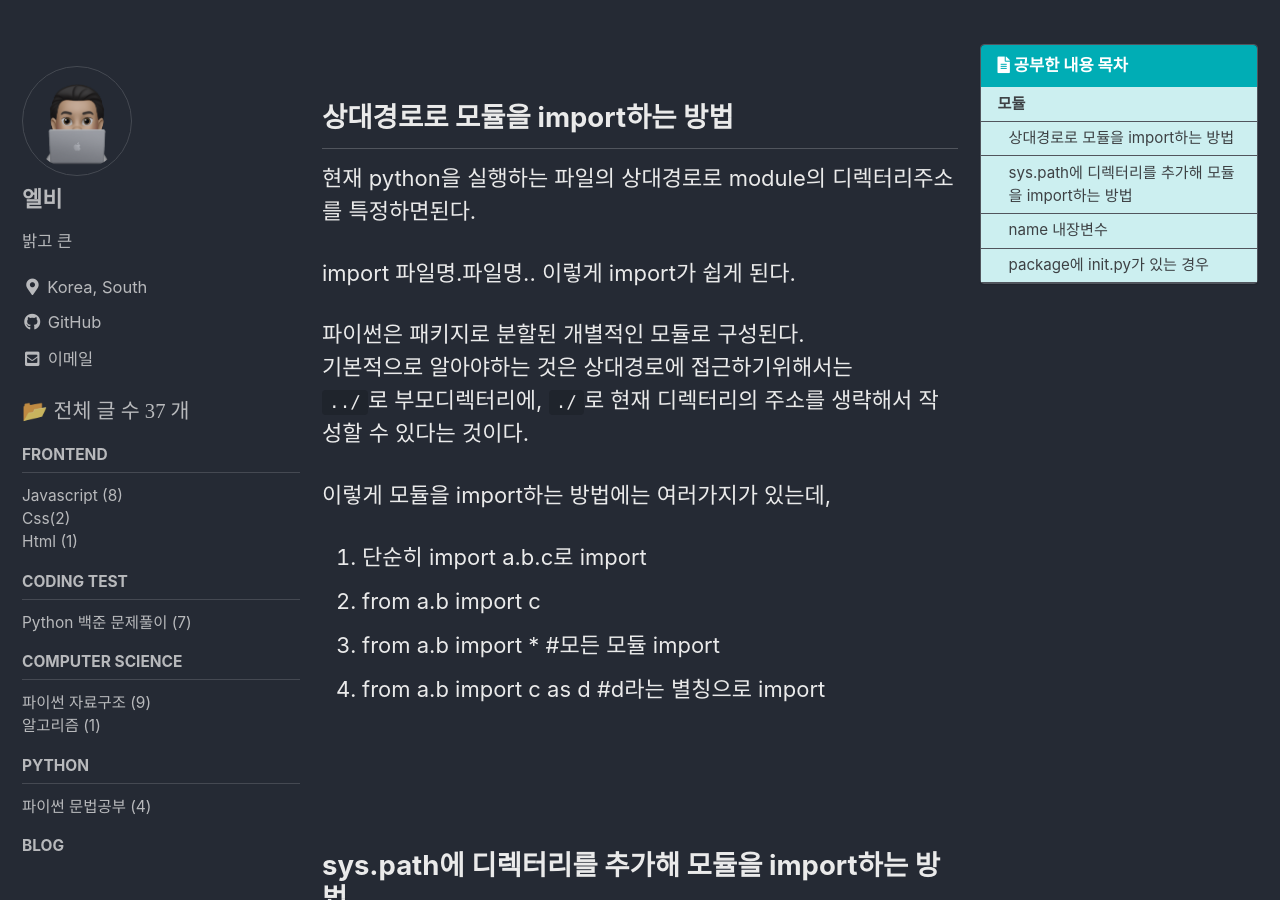
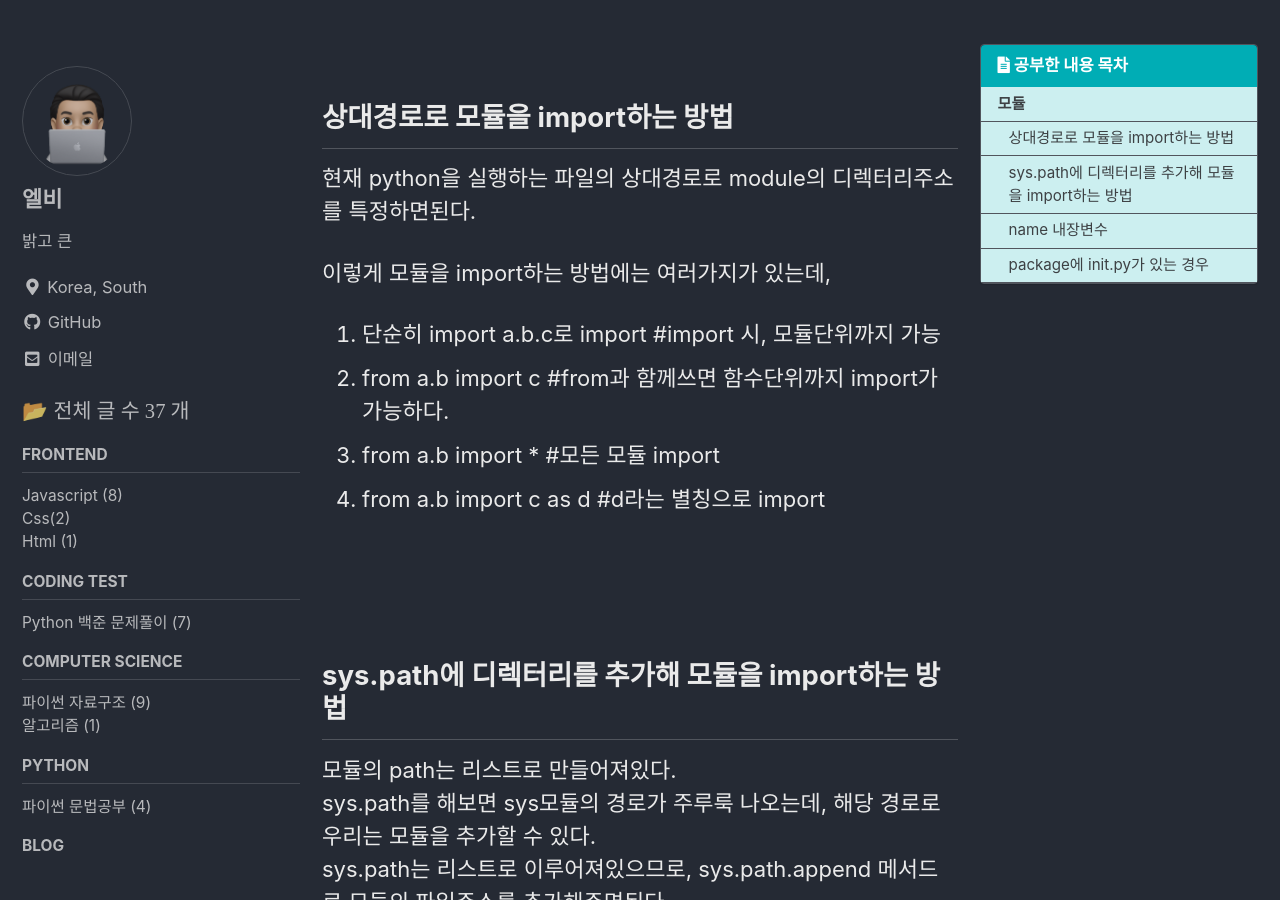
Before and after one commit to koreanddinghwan/koreanddinghwan.github.io, a Jekyll site: the page built from _posts/python/syntax/2021-11-02-modulepackage.md, in a window 1280 px wide and 900 px high, scrolled down 987 px. Built offline with Jekyll 4.4.1, drawn with Linux system fonts in a browser that asks for light colours; cached includes are drawn as plain includes; comment, search, counter and statistics services are not loaded.

Commit message:
Update 2021-11-02-modulepackage.md

```diff
--- a/_posts/python/syntax/2021-11-02-modulepackage.md
+++ b/_posts/python/syntax/2021-11-02-modulepackage.md
@@ -37,16 +37,10 @@ print(sys.path)
 
 현재 python을 실행하는 파일의 상대경로로 module의 디렉터리주소를 특정하면된다.
 
-import 파일명.파일명.. 이렇게 import가 쉽게 된다.
-
-파이썬은 패키지로 분할된 개별적인 모듈로 구성된다.
-기본적으로 알아야하는 것은 상대경로에 접근하기위해서는
-`../`로 부모디렉터리에, `./`로 현재 디렉터리의 주소를 생략해서 작성할 수 있다는 것이다.
-
 이렇게 모듈을 import하는 방법에는 여러가지가 있는데,
 
-1. 단순히 import a.b.c로 import
-2. from a.b import c
+1. 단순히 import a.b.c로 import #import 시, 모듈단위까지 가능
+2. from a.b import c #from과 함께쓰면 함수단위까지 import가 가능하다.
 3. from a.b import * #모든 모듈 import
 4. from a.b import c as d #d라는 별칭으로 import
 
```
